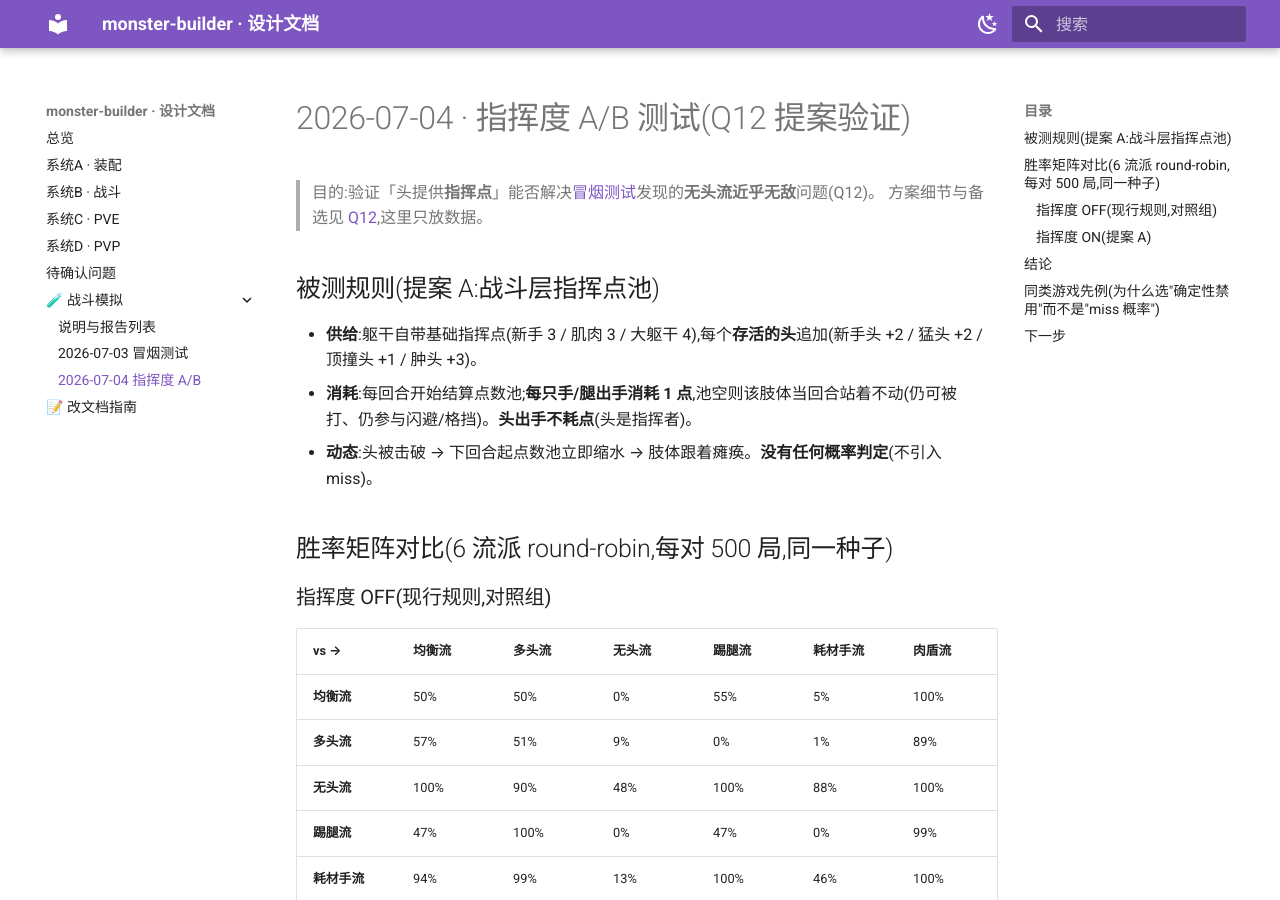
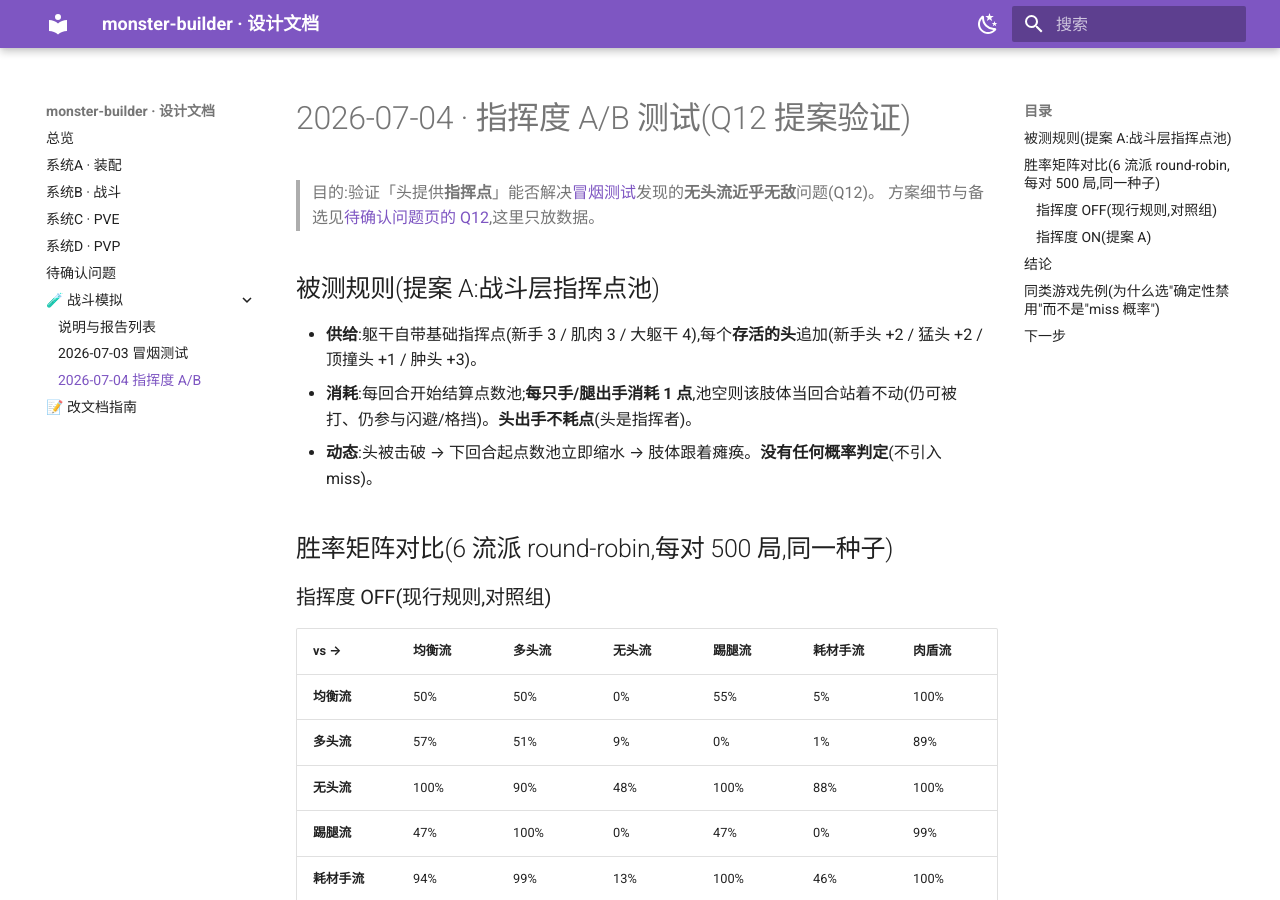
Before and after one commit to zhaoyuda/monster-builder, an MkDocs documentation site: the page built from design/sim-reports/2026-07-04-指挥度AB.md, in a window 1280 px wide and 900 px high. Built offline with MkDocs 1.6.1 and Material for MkDocs 9.7.7, drawn with Linux system fonts in a browser that asks for light colours.

Commit message:
docs: 修正报告内 Q12 锚点链接
Co-Authored-By: Claude Fable 5 <noreply@anthropic.com>

```diff
--- a/design/sim-reports/2026-07-04-指挥度AB.md
+++ b/design/sim-reports/2026-07-04-指挥度AB.md
@@ -1,7 +1,7 @@
 # 2026-07-04 · 指挥度 A/B 测试(Q12 提案验证)
 
 > 目的:验证「头提供**指挥点**」能否解决[冒烟测试](2026-07-03-冒烟测试.md)发现的**无头流近乎无敌**问题(Q12)。
-> 方案细节与备选见 [Q12](../05-open-questions.md#q12),这里只放数据。
+> 方案细节与备选见[待确认问题页的 Q12](../05-open-questions.md),这里只放数据。
 
 ## 被测规则(提案 A:战斗层指挥点池)
 
```
